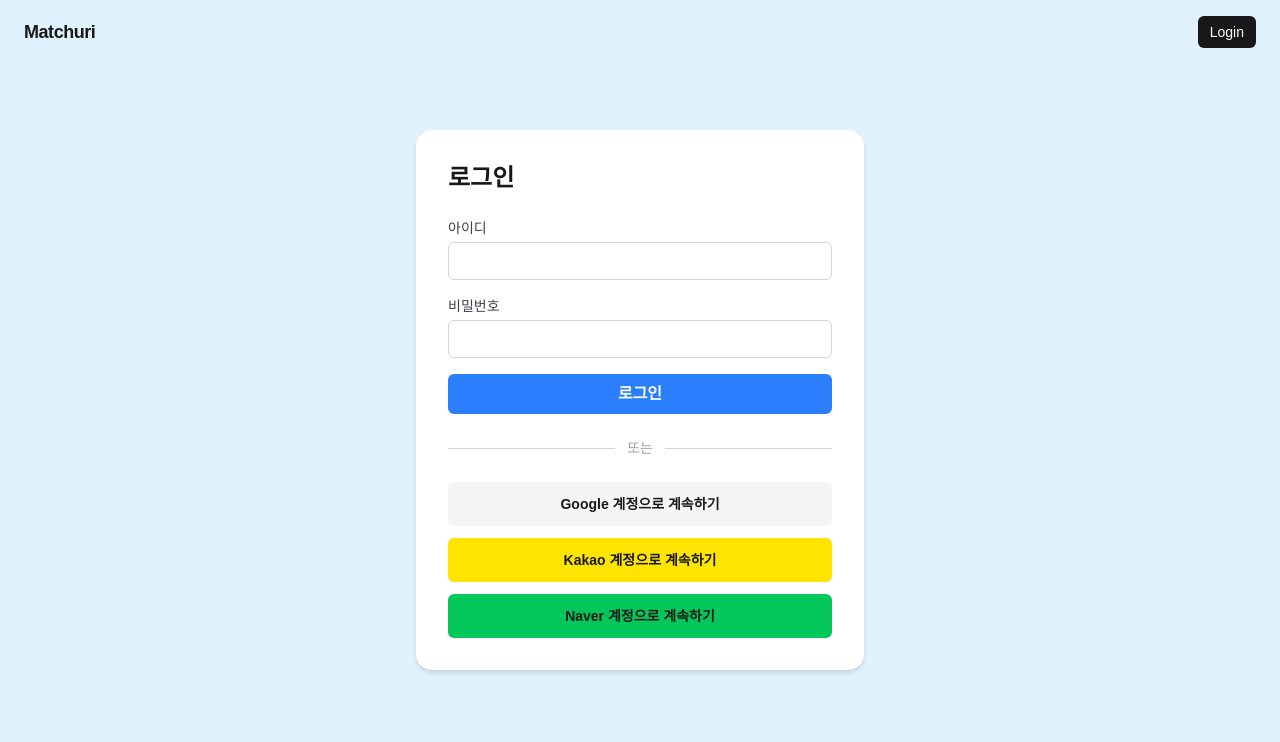
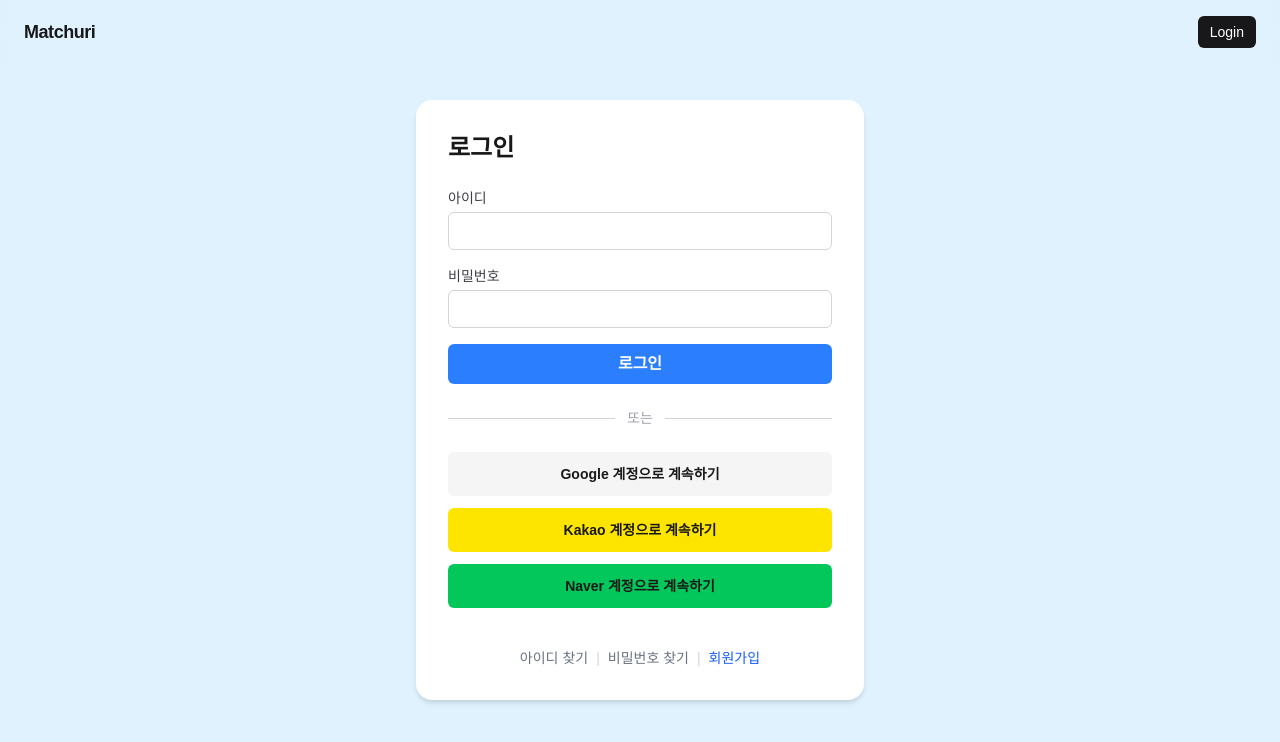
Before and after one commit to matchuri/frontend, a Next.js app: page /login in a window 1280 px wide. Shown: the top 742 px of the page. Built offline with nearby package versions, Linux system fonts and the light colour scheme; no server answers.

Commit message:
feat: 회원 가입 UI 렌더링 (#20)

```diff
--- a/src/app/login/page.tsx
+++ b/src/app/login/page.tsx
@@ -2,6 +2,7 @@ import { loginPageStyles } from "@/ui/styles/loginPageStyles";
 
 import SocialLoginButton from "@/features/auth/ui/components/SocialLoginButton";
 import type { AuthProvider } from "@/features/auth/domain/model/AuthProvider";
+import Link from "next/link";
 
 const providers: AuthProvider[] = ["GOOGLE", "KAKAO", "NAVER"];
 
@@ -49,6 +50,21 @@ export default function LoginPage() {
               <SocialLoginButton key={provider} provider={provider} />
           ))}
         </div>
+
+        {/* 하단 링크 */}
+        <div className={loginPageStyles.helperLinks}>
+          <Link href="/" className={loginPageStyles.helperLink}>
+            아이디 찾기
+          </Link>
+          <span className={loginPageStyles.separator}>|</span>
+          <Link href="/" className={loginPageStyles.helperLink}>
+            비밀번호 찾기
+          </Link>
+          <span className={loginPageStyles.separator}>|</span>
+          <Link href="/signup" className={loginPageStyles.signupLink}>
+            회원가입
+          </Link>
+        </div>
       </div>
     </div>
   );
--- /dev/null
+++ b/src/app/signup/page.tsx
@@ -0,0 +1,71 @@
+"use client";
+
+import { signupPageStyles } from "@/ui/styles/signupPageStyles";
+import type { AuthProvider } from "@/features/auth/domain/model/AuthProvider";
+import SocialLoginButton from "@/features/auth/ui/components/SocialLoginButton";
+import { useRouter } from "next/navigation";
+
+const providers: AuthProvider[] = ["GOOGLE", "KAKAO", "NAVER"];
+
+export default function SignupPage() {
+  const router = useRouter();
+
+  const handleSubmit = () => {
+      router.push("/terms");
+  };
+
+  return (
+    <div className={signupPageStyles.container}>
+      {/* TODO: 로고 아이콘으로 변경 필요 */}
+      <div className="absolute top-20 flex items-center gap-2 text-2xl font-semibold text-black">
+        <span>Matchuri</span>
+      </div>
+
+      <div className={signupPageStyles.card}>
+        {/* 타이틀 영역 */}
+        <div className="flex flex-col gap-1 w-full">
+          <h1 className={signupPageStyles.title}>계정 만들기</h1>
+        </div>
+
+        {/* 소셜 로그인 버튼 */}
+        <div className={signupPageStyles.socialGroup}>
+          {providers.map((provider) => (
+            <SocialLoginButton key={provider} provider={provider} />
+          ))}
+        </div>
+
+        {/* divider */}
+        <div className={signupPageStyles.divider}>
+          <div className={signupPageStyles.dividerLine}></div>
+          <span>또는</span>
+          <div className={signupPageStyles.dividerLine}></div>
+        </div>
+
+        {/* 입력 폼 */}
+        <div className={signupPageStyles.formGroup}>
+          {/* 아이디 */}
+          <div className={signupPageStyles.inputGroup}>
+            <label className={signupPageStyles.label}>아이디</label>
+            <input type="text" className={signupPageStyles.input} />
+          </div>
+
+          {/* 비밀번호 */}
+          <div className={signupPageStyles.inputGroup}>
+            <label className={signupPageStyles.label}>비밀번호</label>
+            <input type="password" className={signupPageStyles.input} />
+          </div>
+
+          {/* 버튼 오른쪽 정렬 */}
+          <div className="flex justify-end">
+            <button
+              className={signupPageStyles.nextButton}
+              onClick={handleSubmit}
+            >
+              계속
+            </button>
+          </div>
+        </div>
+      </div>
+    </div>
+  );
+}
--- /dev/null
+++ b/src/app/terms/page.tsx
@@ -0,0 +1,9 @@
+export default function TermsPage() {
+    return (
+        <main className="flex items-center justify-center min-h-screen bg-[#ECEEEF]">
+            <h1 className="text-3xl font-bold text-black">
+                약관 동의 페이지
+            </h1>
+        </main>
+    );
+}
--- a/src/ui/styles/loginPageStyles.ts
+++ b/src/ui/styles/loginPageStyles.ts
@@ -10,4 +10,8 @@ export const loginPageStyles = {
   divider: "flex items-center gap-3 text-sm text-zinc-400",
   dividerLine: "flex-1 h-px bg-zinc-300",
   buttonGroup: "flex flex-col gap-3 text-sm font-semibold ",
+  helperLinks: "flex justify-center items-center gap-2 mt-4 text-sm text-gray-500",
+  helperLink: "hover:underline cursor-pointer",
+  signupLink: "text-blue-600 font-medium hover:underline cursor-pointer",
+  separator: "text-gray-300",
 } as const;
--- /dev/null
+++ b/src/ui/styles/signupPageStyles.ts
@@ -0,0 +1,15 @@
+export const signupPageStyles = {
+  container: "flex min-h-screen items-center justify-center bg-sky-100 px-4",
+  card: "flex w-full max-w-md flex-col gap-6 rounded-2xl bg-white p-8 shadow-md",
+  title: "text-2xl font-bold text-zinc-900",
+  formGroup: "flex flex-col gap-4 w-full",
+  inputGroup: "flex flex-col gap-1",
+  label: "text-sm font-medium text-zinc-700",
+  input:
+    "w-full rounded-md border border-zinc-300 px-3 py-2 text-sm text-zinc-900 focus:outline-none focus:ring-2 focus:ring-blue-400",
+  nextButton:
+    "px-6 py-2 rounded-full bg-slate-500 text-white text-sm font-semibold hover:bg-slate-600 transition",
+  divider: "flex items-center gap-3 text-sm text-zinc-400",
+  dividerLine: "flex-1 h-px bg-zinc-300",
+  socialGroup: "flex justify-center gap-4",
+} as const;
```
